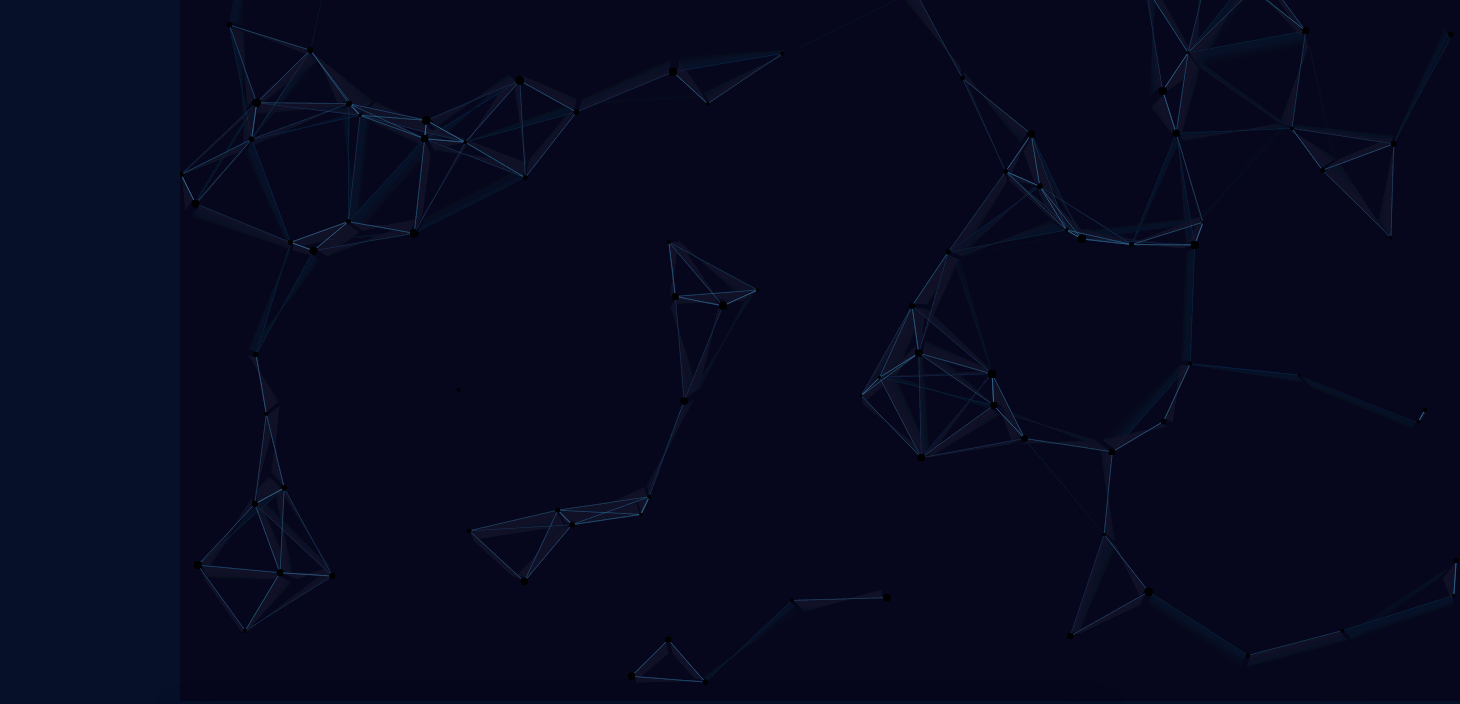
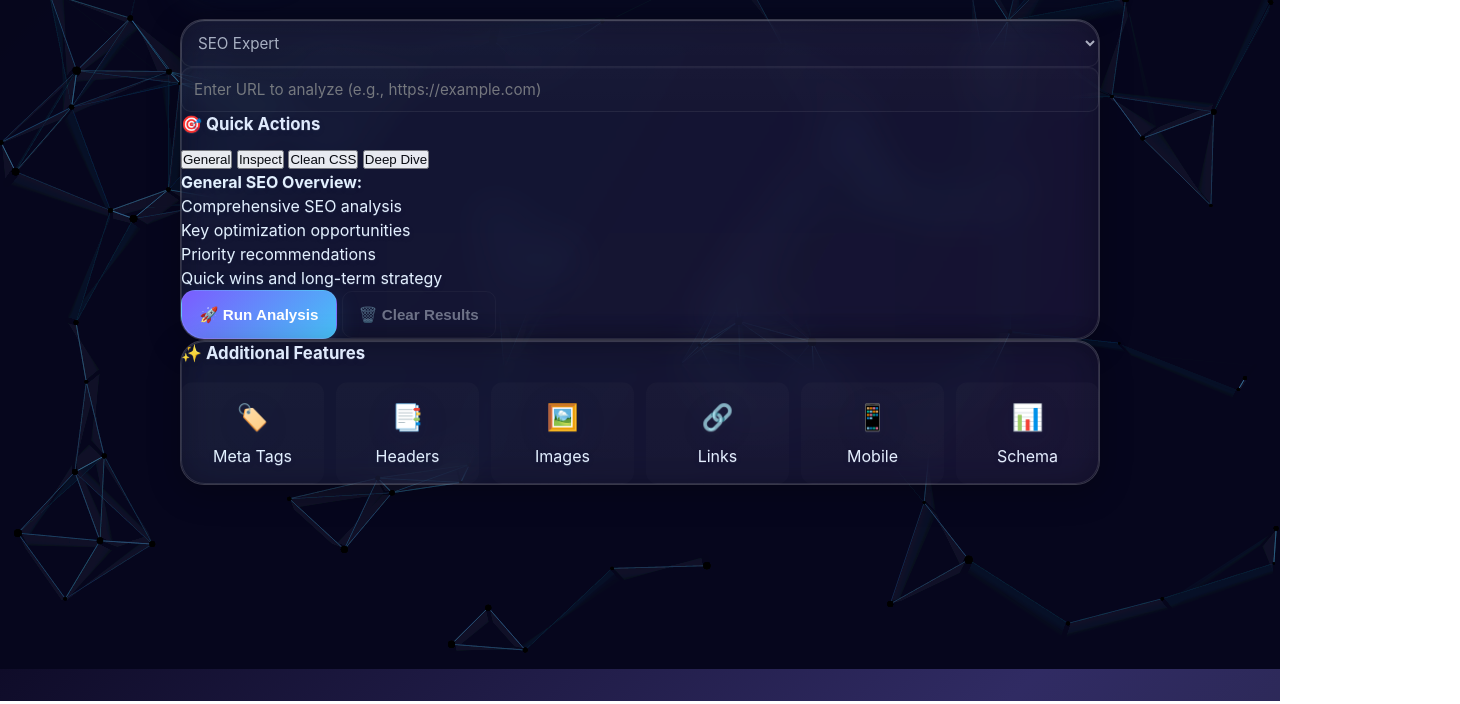
Before and after one commit to benneberg/insite, a plain HTML site: page index.html in a window 1280 px wide. Shown: the part 131-835 px from the top of the page, 1460 px wide, since content can reach past the window. Drawn offline with nearby package versions, Linux system fonts and the light colour scheme.

Commit message:
Update styles.css

```diff
--- a/styles.css
+++ b/styles.css
@@ -30,10 +30,10 @@
 html,body{height:100%}
 body{
   font-family: Inter, "Segoe UI", Roboto, system-ui, -apple-system, sans-serif;
-  background:
-    radial-gradient(1200px 600px at 5% 10%, rgba(75,45,160,0.12), transparent 8%),
-    radial-gradient(800px 400px at 95% 90%, rgba(70,193,246,0.06), transparent 8%),
-    var(--bg-ink);
+  background: linear-gradient(135deg, #0f0c29, #302b63, #24243e);
+  min-height: 100vh;
+  height: 100dvh;
+  overflow: hidden;
   color:var(--muted);
   padding:2rem;
   -webkit-font-smoothing:antialiased;
@@ -44,12 +44,23 @@ body{
 
 /* container */
 .container{
+  position: relative;
+  width: 100vw;
+  min-height: 100vh;
+  z-index: 1;
   max-width:var(--max-width);
   margin:0 auto;
   display:block;
   gap:var(--ui-gap);
 }
-
+        #particleCanvas {
+            position: fixed;
+            top: 0; left: 0;
+            width: 100vw;
+            height: 100vh;
+            z-index: 0;
+            pointer-events: none;
+        }
 /* header */
 .header{
   display:flex;
@@ -96,16 +107,46 @@ body{
 .settings-btn.active{background:var(--accent-grad);color:#fff;border-color:rgba(255,255,255,0.06)}
 
 /* cards / panels */
-.card, .settings-panel{
-  background: linear-gradient(180deg, rgba(255,255,255,0.03), rgba(255,255,255,0.02));
-  border-radius:var(--radius-lg);
-  border:1px solid var(--glass-border);
-  padding:var(--card-padding);
-  box-shadow:var(--glass-shadow);
-  backdrop-filter: blur(var(--glass-blur)) saturate(115%);
-  transition:var(--micro);
-}
-.card + .card{margin-top:1rem}
+      /* Glassmorphism for cards */
+        .card, .settings-panel, .content {
+            background: rgba(25, 25, 45, 0.32);
+            border-radius: 24px;
+            backdrop-filter: blur(18px) saturate(120%);
+            -webkit-backdrop-filter: blur(18px) saturate(120%);
+            box-shadow: 0 8px 32px rgba(0,0,0,0.25), inset 0 1px 1.5px rgba(255,255,255,0.09);
+            border: 1.5px solid rgba(255,255,255,0.18);
+            position: relative;
+            overflow: hidden;
+        }
+        .card::before, .settings-panel::before, .content::before {
+            content: '';
+            position: absolute;
+            top: -8px; left: -8px; right: -8px; bottom: -8px;
+            background: linear-gradient(120deg, rgba(120,180,255,0.11) 0%, rgba(180,120,255,0.09) 100%);
+            border-radius: 28px;
+            pointer-events: none;
+            filter: blur(18px);
+            opacity: 0.7;
+            z-index: 0;
+        }
+        .card, .settings-panel, .content {
+            z-index: 2;
+        }
+        /* Optionally, add a subtle border shine effect */
+        .card::after, .settings-panel::after, .content::after {
+            content: "";
+            position: absolute;
+            inset: 0;
+            border-radius: 24px;
+            border: 1.5px solid rgba(255,255,255,0.11);
+            pointer-events: none;
+            z-index: 2;
+        }
+        /* Optional: Slight text glow for glass panels */
+        .card, .settings-panel, .content {
+            color: #eaf6ff;
+            text-shadow: 0 1.5px 6px rgba(30,40,95, 0.12), 0 0.5px 0 rgba(255,255,255,0.09);
+        }
 
 /* collapsed settings */
 .settings-panel{max-height:0;opacity:0;overflow:hidden}
```
